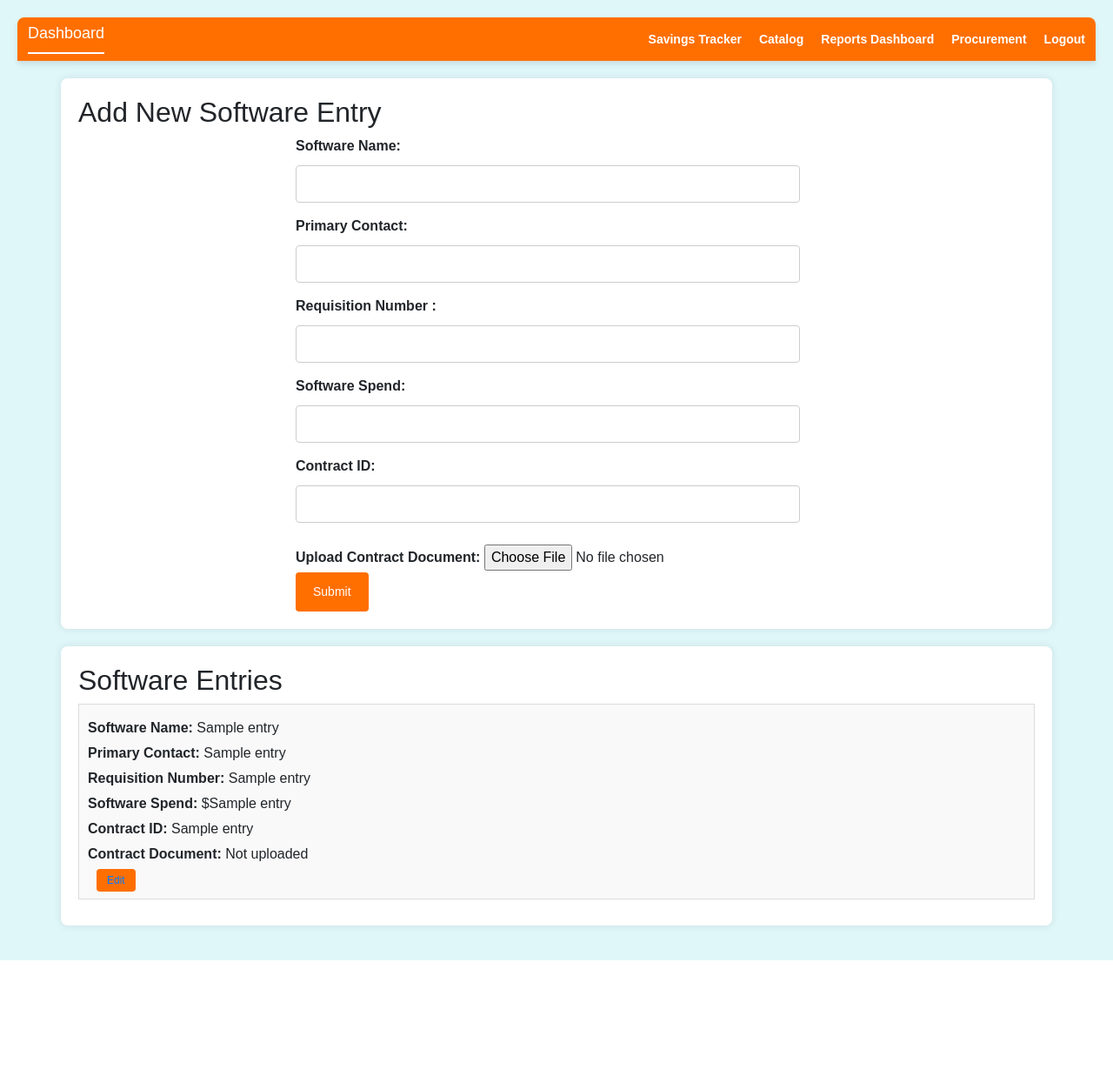
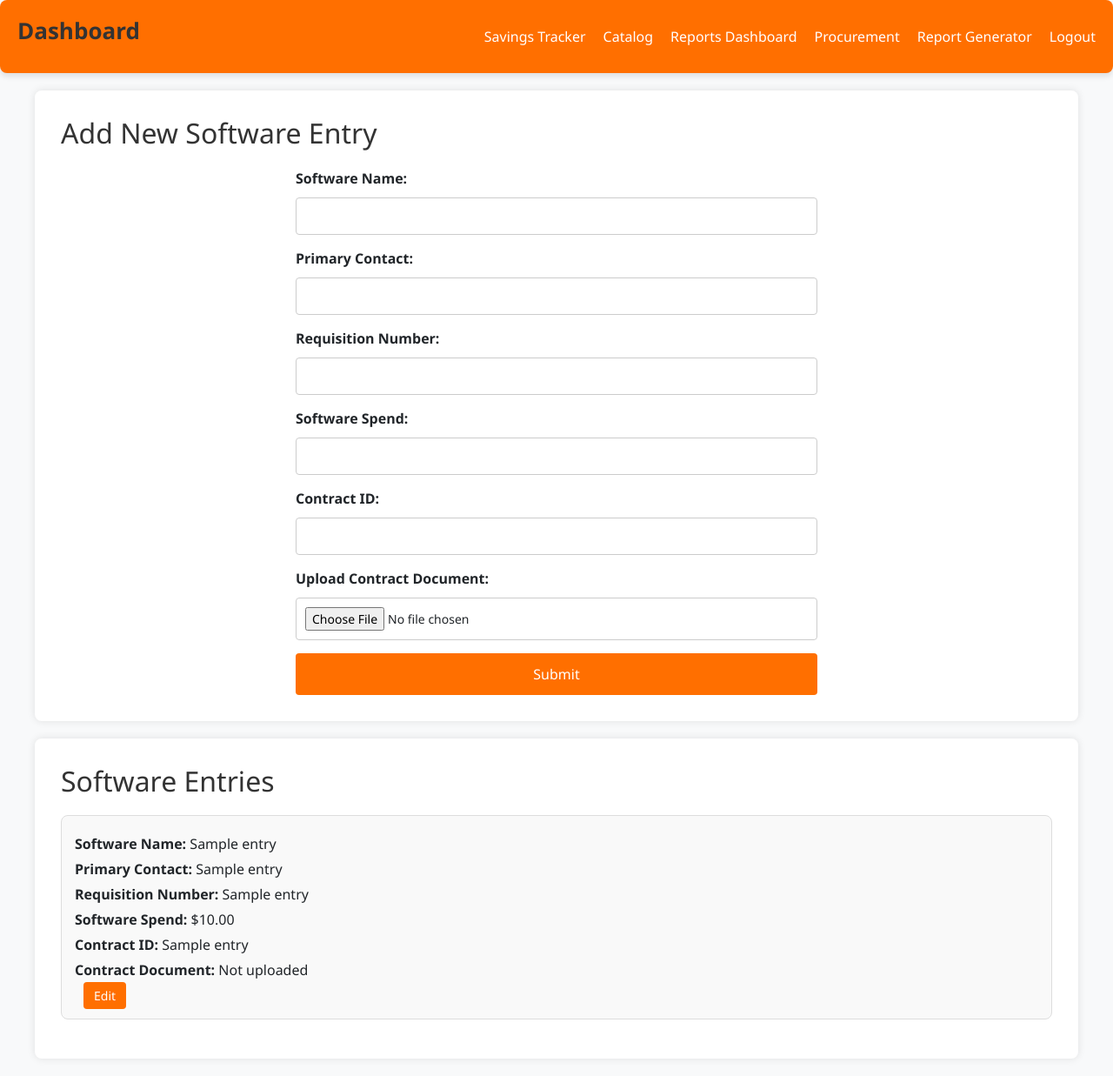
Before and after one commit to tallurirohan/ShortHack, a Flask app: template templates/dashboard.html in a window 1280 px wide. Shown: the whole page at 87% size. Before the commit the page ends 1104 px from the top, so only its background shows below. Run offline with Flask 3, Linux system fonts and the light colour scheme; the template is opened without the code that fills it: most values are stand-ins (such as "Sample title", 1, 10 or a date in 2020).

Commit message:
Update dashboard.html

```diff
--- a/templates/dashboard.html
+++ b/templates/dashboard.html
@@ -5,58 +5,61 @@
     <meta name="viewport" content="width=device-width, initial-scale=1.0">
     <title>Dashboard - Software Asset Management</title>
     <link href="https://cdn.jsdelivr.net/npm/bootstrap@5.3.0/dist/css/bootstrap.min.css" rel="stylesheet">
+    <script src="https://code.jquery.com/jquery-3.6.0.min.js"></script>
     <style>
         body {
-            font-family: Arial, sans-serif;
-            background-color: #e0f7fa;
+            font-family: 'Segoe UI', Tahoma, Geneva, Verdana, sans-serif;
+            background-color: #f8f9fa;
             margin: 0;
-            padding: 20px;
+            padding: 0;
         }
         .top-panel {
             background-color: #ff6f00; /* Orange color */
             color: white;
-            padding: 8px 12px; /* Adjusted padding */
+            padding: 20px;
             display: flex;
             justify-content: space-between;
             align-items: center;
-            border-top-left-radius: 8px; /* Rounded corners, top left */
-            border-top-right-radius: 8px; /* Rounded corners, top right */
-            box-shadow: 0 4px 6px rgba(0, 0, 0, 0.1); /* Shadow for depth */
+            box-shadow: 0 4px 6px rgba(0, 0, 0, 0.1);
+            border-radius: 8px; /* Rounded corners for both top and bottom */
             margin-bottom: 20px;
         }
         .top-panel .panel-title {
-            font-size: 18px; /* Same font size */
+            font-size: 26px;
             margin: 0;
+            font-weight: bold;
         }
         .top-panel .menu {
             list-style-type: none;
             margin: 0;
             padding: 0;
             display: flex;
-            align-items: center; /* Align menu items vertically centered */
+            align-items: center;
         }
         .top-panel .menu li {
-            margin-left: 20px; /* Adjust spacing between menu items */
+            margin-left: 20px;
         }
         .top-panel .menu li:first-child {
-            margin-left: 0; /* Remove margin for the first item */
+            margin-left: 0;
         }
         .top-panel .menu li a {
             text-decoration: none;
             color: white;
-            font-weight: bold;
-            font-size: 14px; /* Adjusted font size */
-            transition: 0.3s;
+            font-weight: 500;
+            font-size: 16px;
+            transition: color 0.3s;
         }
         .top-panel .menu li a:hover {
-            text-decoration: underline;
+            color: #ffd699; /* Light orange on hover */
         }
         .container {
             background-color: #ffffff;
             border-radius: 8px;
             box-shadow: 0 0 10px rgba(0, 0, 0, 0.1);
-            padding: 20px;
-            margin-bottom: 20px;
+            padding: 30px;
+            margin: 20px auto;
+            max-width: 1200px;
+            display: none; /* Initially hidden for sliding effect */
         }
         .form-container {
             max-width: 600px;
@@ -65,69 +68,77 @@
         .form-container label {
             font-weight: bold;
             margin-bottom: 5px;
+            display: block;
         }
         .form-container input[type="text"],
-        .form-container input[type="number"] {
-            width: calc(100% - 20px);
+        .form-container input[type="number"],
+        .form-container input[type="file"] {
+            width: 100%;
             padding: 10px;
             margin: 5px 0 15px 0;
             border: 1px solid #cccccc;
             border-radius: 4px;
             font-size: 14px;
-        }
-        .form-container input[type="file"] {
-            margin-top: 10px;
+            box-sizing: border-box;
         }
         .form-container input[type="submit"] {
-            background-color: #ff6f00; /* Orange color */
+            background-color: #ff6f00;
             color: white;
             border: none;
             padding: 12px 20px;
             text-decoration: none;
-            font-size: 14px; /* Same font size */
+            font-size: 16px;
             cursor: pointer;
             border-radius: 4px;
             transition: background-color 0.3s;
+            width: 100%;
+            box-sizing: border-box;
         }
         .form-container input[type="submit"]:hover {
-            background-color: #e65100; /* Darker orange on hover */
+            background-color: #e65100;
         }
         .software-entry {
             background-color: #f9f9f9;
             border: 1px solid #ddd;
-            padding: 10px;
-            margin-bottom: 10px;
+            padding: 15px;
+            margin-bottom: 15px;
+            border-radius: 8px;
         }
         .software-entry p {
             margin: 5px 0;
         }
         .software-entry a {
-            color: #007bff; /* Blue color */
+            color: white; /* White text color */
             text-decoration: none;
             margin-left: 10px;
         }
+        .software-entry a:hover {
+            text-decoration: underline;
+        }
         .edit-button {
-            background-color: #ff6f00; /* Orange color */
+            background-color: #ff6f00; /* Orange color for buttons */
             color: white;
             border: none;
             padding: 6px 12px;
             text-decoration: none;
-            font-size: 12px; /* Adjusted font size */
+            font-size: 14px;
             cursor: pointer;
             border-radius: 4px;
+            transition: background-color 0.3s;
         }
         .edit-button:hover {
             background-color: #e65100; /* Darker orange on hover */
         }
+        h1, h2 {
+            color: #333333; /* Darker color for headings */
+            margin-bottom: 20px;
+        }
         h1 {
-            color: #ffffff; /* White color */
-            text-align: left;
-            margin-top: 0; /* Remove default margin */
-            margin-bottom: 20px;
-            border-bottom: 2px solid #ffffff; /* White underline */
+            border-bottom: 3px solid #ff6f00; /* Orange underline for main heading */
             padding-bottom: 10px;
-            display: inline-block; /* Ensures border doesn't span full width */
-            font-size: 24px; /* Adjusted font size */
+        }
+        .alert {
+            margin-top: 15px;
         }
     </style>
 </head>
@@ -139,12 +150,13 @@
             <li><a href="{{ url_for('savings_tracker') }}">Savings Tracker</a></li>
             <li><a href="{{ url_for('catalog') }}">Catalog</a></li>
             <li><a href="{{ url_for('reports_dashboard') }}">Reports Dashboard</a></li>
-            <li><a href="{{ url_for('procurement') }}">Procurement</a></li> <!-- Added procurement link -->
+            <li><a href="{{ url_for('procurement') }}">Procurement</a></li>
+            <li><a href="{{ url_for('generate_report') }}">Report Generator</a></li>
             <li><a href="{{ url_for('logout') }}">Logout</a></li>
         </ul>
     </div>
 
-    <div class="container">
+    <div class="container" id="add-software-container">
         <h2>Add New Software Entry</h2>
         {% with messages = get_flashed_messages(with_categories=true) %}
             {% if messages %}
@@ -156,16 +168,16 @@
             {% endif %}
         {% endwith %}
         <div class="form-container">
-            <form id="softwareForm" enctype="multipart/form-data" action="/submit" method="post">
+            <form id="softwareForm" enctype="multipart/form-data" action="{{ url_for('submit') }}" method="post">
                 <label for="software_name">Software Name:</label>
                 <input type="text" id="software_name" name="software_name" required>
                 <label for="primary_contact">Primary Contact:</label>
                 <input type="text" id="primary_contact" name="primary_contact">
-                <label for="req_number">Requisition Number :</label>
+                <label for="req_number">Requisition Number:</label>
                 <input type="text" id="req_number" name="req_number">
                 <label for="software_spend">Software Spend:</label>
                 <input type="number" id="software_spend" name="software_spend" step="0.01">
-                <label for="contract_id">Contract ID:</label> <!-- New field for Contract ID -->
+                <label for="contract_id">Contract ID:</label>
                 <input type="text" id="contract_id" name="contract_id" required>
                 <label for="contract_file">Upload Contract Document:</label>
                 <input type="file" id="contract_file" name="contract_file">
@@ -174,15 +186,15 @@
         </div>
     </div>
 
-    <div class="container">
+    <div class="container" id="software-entries-container">
         <h2>Software Entries</h2>
         {% for entry in software_entries %}
             <div class="software-entry">
                 <p><strong>Software Name:</strong> {{ entry[1] }}</p>
                 <p><strong>Primary Contact:</strong> {{ entry[2] }}</p>
                 <p><strong>Requisition Number:</strong> {{ entry[3] }}</p>
-                <p><strong>Software Spend:</strong> ${{ entry[4] }}</p>
-                <p><strong>Contract ID:</strong> {{ entry[6] }}</p> <!-- New field for Contract ID -->
+                <p><strong>Software Spend:</strong> ${{ '{:,.2f}'.format(entry[4]) }}</p>
+                <p><strong>Contract ID:</strong> {{ entry[6] }}</p>
                 {% if entry[5] %}
                     <p><strong>Contract Document:</strong> <a href="{{ url_for('uploaded_file', filename=entry[5].split('/')[-1]) }}" target="_blank">Download</a></p>
                 {% else %}
@@ -194,5 +206,25 @@
     </div>
 
     <script src="https://cdn.jsdelivr.net/npm/bootstrap@5.3.0/dist/js/bootstrap.bundle.min.js"></script>
+    <script>
+        $(document).ready(function() {
+            // Slide down effect for the containers
+            $("#add-software-container").slideDown(1000);
+            $("#software-entries-container").slideDown(1000);
+
+            // Smooth scroll to form on link click
+            $('.menu li a').on('click', function(event) {
+                if (this.hash !== "") {
+                    event.preventDefault();
+                    var hash = this.hash;
+                    $('html, body').animate({
+                        scrollTop: $(hash).offset().top
+                    }, 800, function(){
+                        window.location.hash = hash;
+                    });
+                }
+            });
+        });
+    </script>
 </body>
 </html>
```
